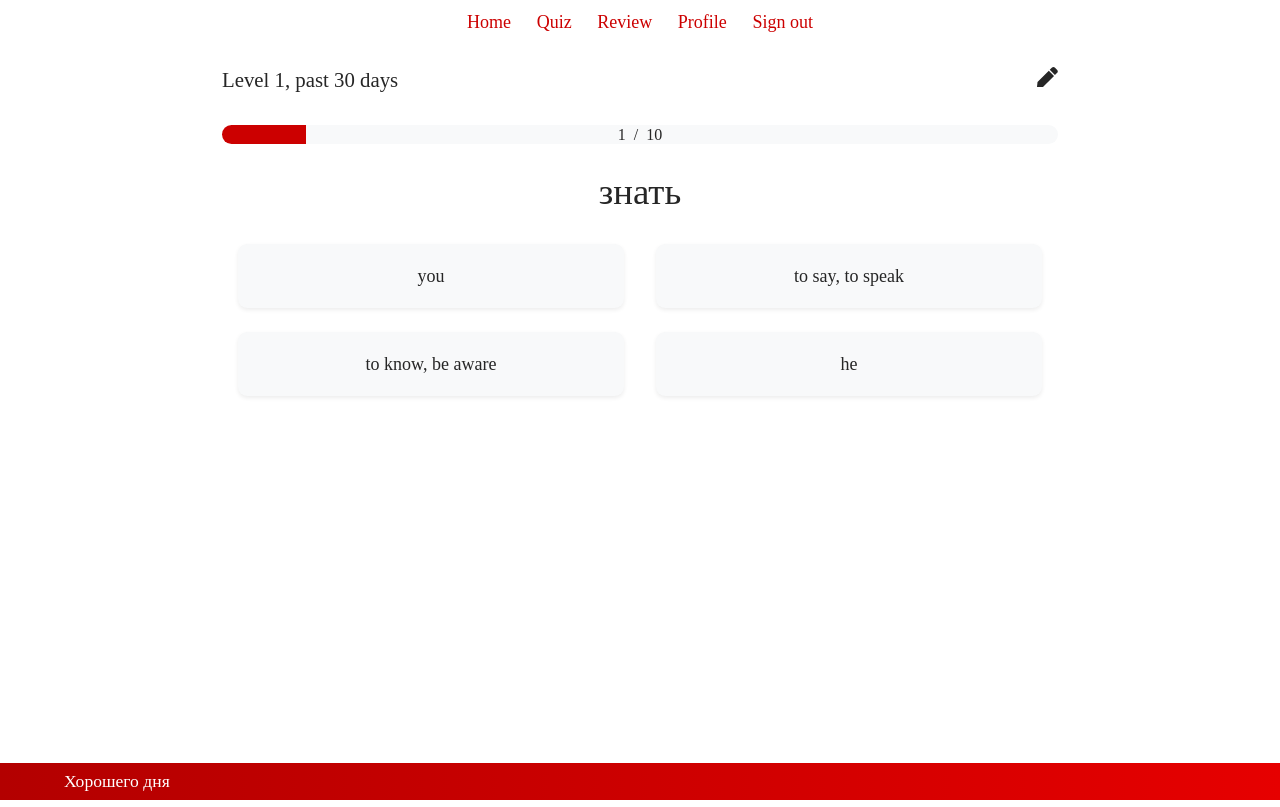
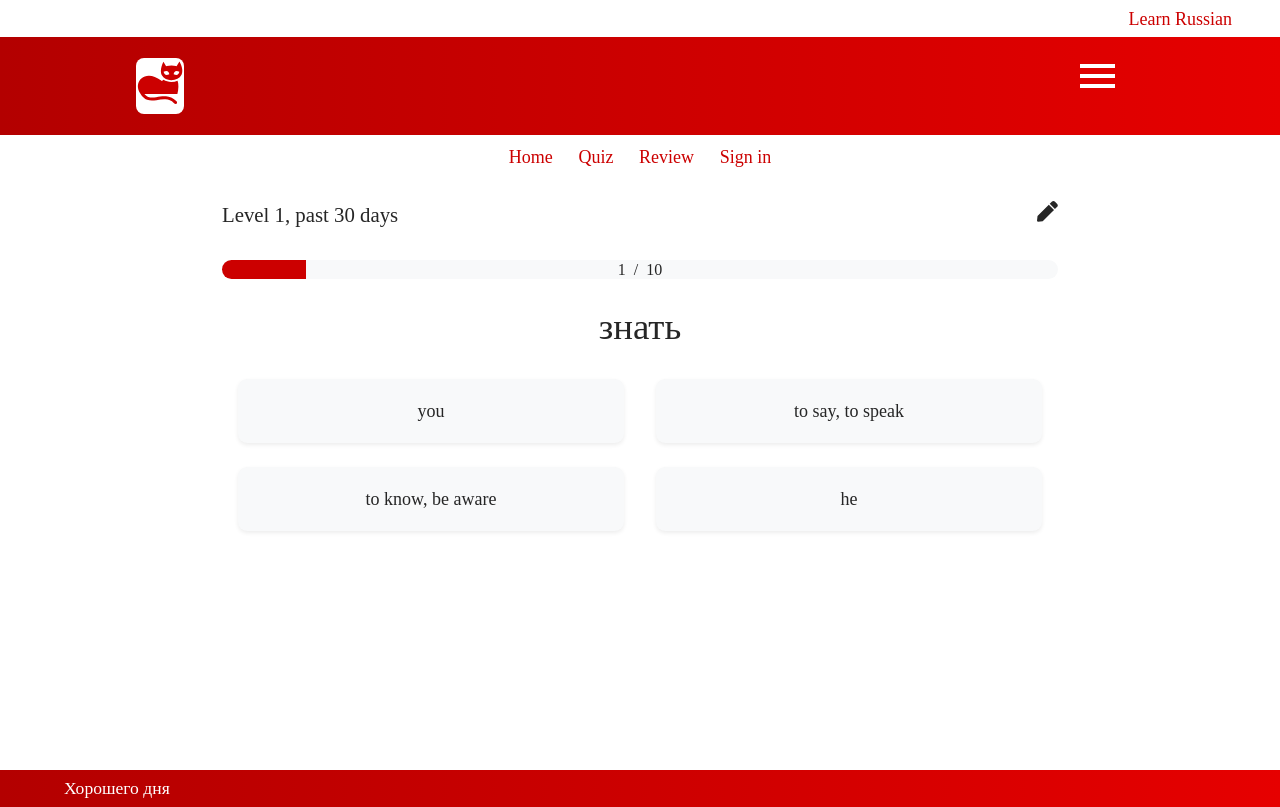
Before and after one commit to Terry9022/Learning-Russian-Vocabulary, a React (Vite) app in the folder frontend/: page /quiz in a window 1280 px wide. Built offline with nearby package versions, Linux system fonts and the light colour scheme; no server answers.

Commit message:
put back header

```diff
--- a/frontend/src/pages/Home.jsx
+++ b/frontend/src/pages/Home.jsx
@@ -50,11 +50,9 @@ const Home = () => {
           <div>
             <nav>
               <Link to="/">Home</Link>
-              {!user && <Link to="/signin">Quiz</Link>}
-              {!user && <Link to="/signin">Review</Link>}
+              <Link to="/quiz">Quiz</Link>
+              <Link to="/review">Review</Link>
               {!user && <Link to="/signin">Sign in</Link>}
-              {user && <Link to="/quiz">Quiz</Link>}
-              {user && <Link to="/review">Review</Link>}
               {user && <Link to="/profile">Profile</Link>}
               {user && <Link onClick={handleSignOut}>Sign out</Link>}
             </nav>
--- a/frontend/src/pages/QuizPage.jsx
+++ b/frontend/src/pages/QuizPage.jsx
@@ -13,12 +13,6 @@ const QuizPage = () => {
   const [name, setName] = useState([]);
   const [email, setEmail] = useState([]);
 
-  const navigateTo = useNavigate();
-  const handleSignOut = () => {
-    localStorage.removeItem("token");
-    localStorage.removeItem("userId");
-    navigateTo("/");
-  };
   useEffect(() => {
     const fetchUserProfile = async () => {
       try {
@@ -40,24 +34,13 @@ const QuizPage = () => {
       }
     };
 
-  fetchUserProfile();
-}, []);
+    fetchUserProfile();
+  }, []);
 
   return (
     <div>
       <div className="body">
-        <div>
-        <nav>
-              <Link to="/">Home</Link>
-              {!user && <Link to="/signin">Quiz</Link>}
-              {!user && <Link to="/signin">Review</Link>}
-              {!user && <Link to="/signin">Sign in</Link>}
-              {user && <Link to="/quiz">Quiz</Link>}
-              {user && <Link to="/review">Review</Link>}
-              {user && <Link to="/profile">Profile</Link>}
-              {user && <Link onClick={handleSignOut}>Sign out</Link>}
-          </nav>
-        </div>
+        <Header />
         <div className="quizMain">
           <div className="editQuizSection">
             <span id="quizFilter">Level 1, past 30 days</span>
--- a/frontend/src/pages/ReviewPage.jsx
+++ b/frontend/src/pages/ReviewPage.jsx
@@ -32,46 +32,41 @@ const ReviewPage = () => {
     );
     var user_vocab = response.data.vocabulary_received;
     var level_vocab = [];
-    if(value.target.value != "all" && value.target.value < "30"){
+    if (value.target.value != "all" && value.target.value < "30") {
       // level selection
 
       // get vocab for selected level
-      for(var i = 0; i < user_vocab.length; i++){
-        if(user_vocab[i].difficulty_level == value.target.value){
+      for (var i = 0; i < user_vocab.length; i++) {
+        if (user_vocab[i].difficulty_level == value.target.value) {
           level_vocab.push(user_vocab[i]);
         }
       }
       setVocabularies(level_vocab);
-    }else if(value.target.value != "all"){ // time selection
+    } else if (value.target.value != "all") {
+      // time selection
 
       var current = new Date();
 
-      for(var i = 0; i < user_vocab.length; i++){
+      for (var i = 0; i < user_vocab.length; i++) {
+        var vocabdate = new Date(user_vocab[i].timestamp);
+        var datesub =
+          (current.getTime() - vocabdate.getTime()) / (1000 * 3600 * 24);
 
-        var vocabdate = new Date(user_vocab[i].timestamp);
-        var datesub = (current.getTime() - vocabdate.getTime())/ (1000 * 3600 * 24);
-
-        if(datesub <= parseInt(value.target.value)){
+        if (datesub <= parseInt(value.target.value)) {
           level_vocab.push(user_vocab[i]);
         }
       }
       setVocabularies(level_vocab);
-    }else{//all selected
+    } else {
+      //all selected
       const response = await axios.get(
         `http://localhost:5555/api/user/${userId}`
       );
       const userData = response.data;
       setVocabularies(userData.vocabulary_received);
-
     }
-
   };
 
-  const handleSignOut = () => {
-    localStorage.removeItem("token");
-    localStorage.removeItem("userId");
-    navigateTo("/");
-  };
   useEffect(() => {
     const fetchUserProfile = async () => {
       try {
@@ -93,8 +88,8 @@ const ReviewPage = () => {
       }
     };
 
-  fetchUserProfile();
-}, []);
+    fetchUserProfile();
+  }, []);
 
   //useEffect(() => {
   //  setLoading(true);
@@ -111,40 +106,61 @@ const ReviewPage = () => {
   //    .catch((error) => {
   //      console.log(error);
   //      alert("Error loading Review");
-   //   });
+  //   });
   //}, []);
 
   return (
     <div>
       <div className="body">
-        <div>
-        <nav>
-              <Link to="/">Home</Link>
-              {!user && <Link to="/signin">Quiz</Link>}
-              {!user && <Link to="/signin">Review</Link>}
-              {!user && <Link to="/signin">Sign in</Link>}
-              {user && <Link to="/quiz">Quiz</Link>}
-              {user && <Link to="/review">Review</Link>}
-              {user && <Link to="/profile">Profile</Link>}
-              {user && <Link onClick={handleSignOut}>Sign out</Link>}
-          </nav>
-        </div>
+        <Header />
         <div className="reviewMain">
           <div className="reviewFormSection">
             <span id="reviewCaption">Review daily words</span>
             <select id="level" name="level" onChange={chooseReview}>
-            <option id="all" value="all">All</option>
-              {level >= "1" &&<option id="level1" value="1">Level 1</option>}
-              {level >= "2" && <option id="level2" value="2">Level 2</option>}
-              {level >= "3" && <option id="level3" value="3">Level 3</option>}
-              {level >= "4" && <option id="level4" value="4">Level 4</option>}
-              {level >= "5" && <option id="level5" value="5">Level 5</option>}
-              {level >= "6" && <option id="level6" value="6">Level 6</option>}
+              <option id="all" value="all">
+                All
+              </option>
+              {level >= "1" && (
+                <option id="level1" value="1">
+                  Level 1
+                </option>
+              )}
+              {level >= "2" && (
+                <option id="level2" value="2">
+                  Level 2
+                </option>
+              )}
+              {level >= "3" && (
+                <option id="level3" value="3">
+                  Level 3
+                </option>
+              )}
+              {level >= "4" && (
+                <option id="level4" value="4">
+                  Level 4
+                </option>
+              )}
+              {level >= "5" && (
+                <option id="level5" value="5">
+                  Level 5
+                </option>
+              )}
+              {level >= "6" && (
+                <option id="level6" value="6">
+                  Level 6
+                </option>
+              )}
             </select>
             <select id="timeRange" name="timeRange" onChange={chooseReview}>
-              <option id="past30Days" value="30">Past 30 days</option>
-              <option id="past60Days" value="60">Past 60 days</option>
-              <option id="past90Days" value="90">Past 90 days</option>
+              <option id="past30Days" value="30">
+                Past 30 days
+              </option>
+              <option id="past60Days" value="60">
+                Past 60 days
+              </option>
+              <option id="past90Days" value="90">
+                Past 90 days
+              </option>
             </select>
           </div>
           <div className="reviewCardSection">
```
